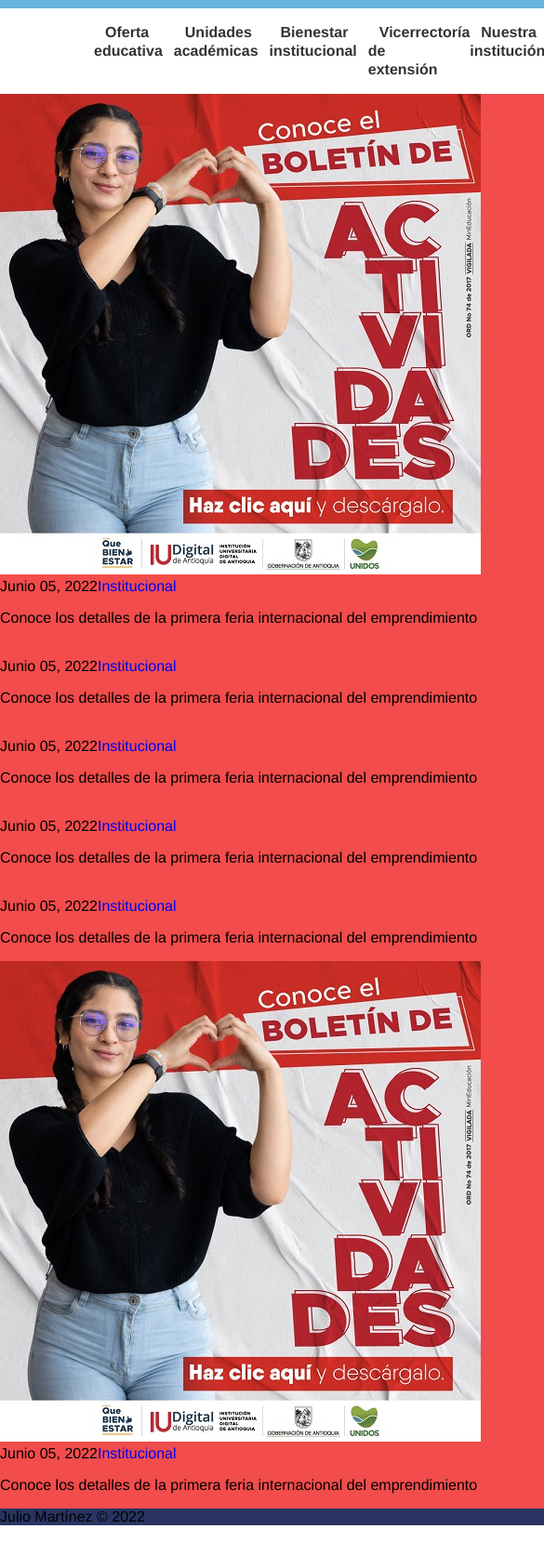
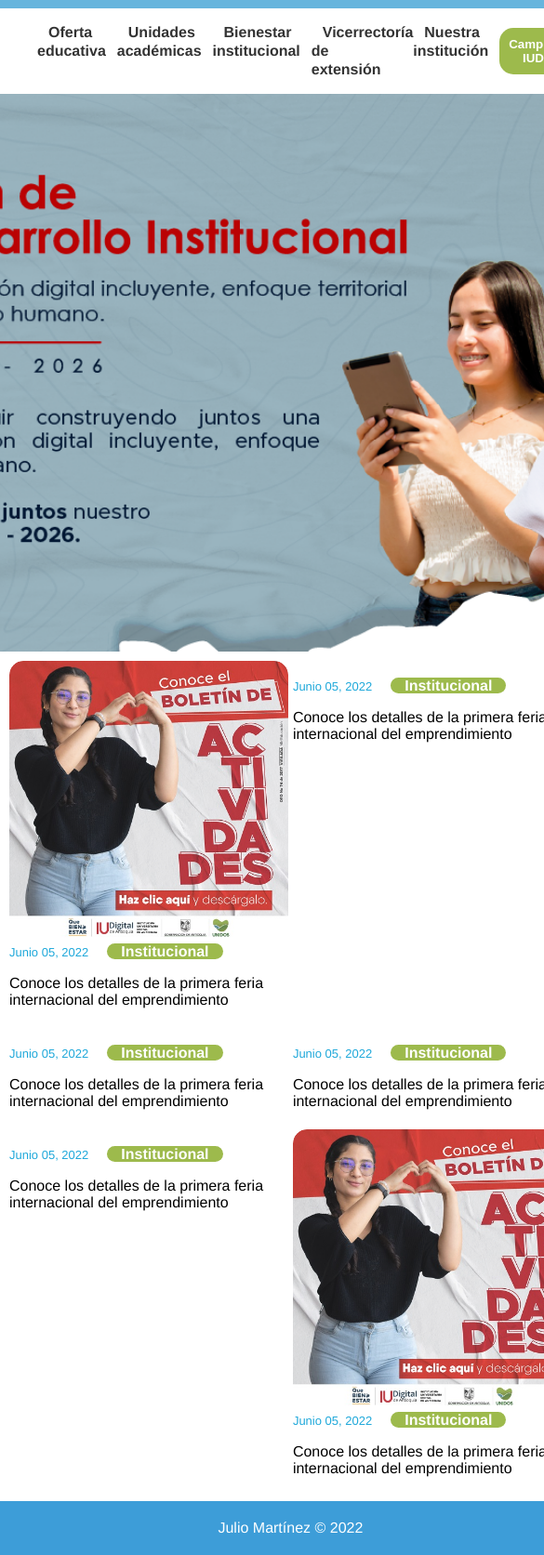
Before and after one commit to julioiud/iudpage, a plain HTML site: page index.html in a window 390 px wide. Shown: the part 29-1702 px from the top of the page at 93% size, 585 px wide, since content can reach past the window. Before the commit the page ends 1670 px from the top, so only its background shows below. Drawn offline with Linux system fonts and the light colour scheme.

Commit message:
:iphone: ending css & media queries

```diff
--- a/css/style.css
+++ b/css/style.css
@@ -100,7 +100,11 @@ a{
 */
 .slider{
     grid-area: slider;
-    background-color: #F7D716;
+    background: url(../img/PDI_Banner.png);
+    background-position: center;
+    background-repeat: no-repeat;
+    background-size: cover;
+    height: 600px;
 }
 
 /*
@@ -108,15 +112,152 @@ a{
 */
 .section{
     grid-area: section;
-    background-color: #F24C4C;
+    background-color: #ffffff;
 }
 
+.articles{
+    display: grid;
+    grid-template-columns: 1fr 1fr 1fr;
+    grid-gap: 40px;
+    width: 80%;
+    margin: 0 auto;
+    padding: 10px;
+}
+
+.article{
+    border-radius: 15px;
+}
+
+.article span{
+    color: #1ea8da;
+    font-weight: 100;
+    font-size: small;
+    margin-right: 20px;
+}
+
+.article a{
+    background-color: #9DBA4C;
+    border: none;
+    color: #fff;
+    border-radius: 20px;
+    font-weight: bold;
+    padding-left: 15px;
+    padding-right: 15px;
+}
+
+.article img{
+    width: 100%;
+    border-radius: 15px;
+    opacity: 0.9;
+
+    transition: transform 2s;
+    -moz-transition: transform 2s;
+    -webkit-transition: transform 2s;
+    -o-transition: transform 2s;
+    -ms-transition: transform 2s;
+
+    transition: opacity 1s ease-in-out;
+    -moz-transition: transform 1s ease-in-out;
+    -webkit-transition: transform 1s ease-in-out;
+    -o-transition: transform 1s ease-in-out;
+    -ms-transition: transform 1s ease-in-out;
+}
+
+.article img:hover{
+    opacity: 1;
+    transform: scale(1.1);
+}
+
+.article .img{
+    border-radius: 15px;
+    overflow: hidden;
+}
 /*
    footer
 */
 .footer{
     grid-area: footer;
-    background-color: #293462;
+    background-color: #3d9dd8;
+    align-content: center;
+    align-items: center;
 }
 
+.foot{
+    color: #ffffff;
+    text-align: center;
+    height: auto;
+    padding: 20px;
+}
 /******************* MEDIA QUERIES ******************/
+
+@media all and (max-width: 768.99999px){
+    .nav{
+        width: 100%;
+    }
+
+    .menu{
+        display: grid;
+        grid-template-columns: 1fr 1fr 1fr;
+        align-items: center;
+        margin-right: 15px;
+    }
+
+    .nav2 ul li{
+        margin-right: 0;
+    }
+
+    .articles{
+        display: grid;
+        grid-template-columns: auto auto;
+        grid-template-rows: auto auto;
+        grid-gap: 5px;
+        width: 100%;
+        margin: 0 auto;
+        padding: 10px;
+    }
+}
+
+@media all and (max-width: 375.99999px){
+    .menu{
+        align-items: left;
+    }
+
+    .logo{
+        display: none;
+    }
+
+    .nav{
+        width: 100%;
+        margin: auto;
+    }
+
+    .nav2 ul{
+        display: flex;
+        flex-direction: row;
+        flex-wrap: wrap;
+        margin: 0;
+        text-align: left;
+    }
+
+    .nav2 a{
+        font-weight: lighter;
+        white-space: nowrap;
+    }
+
+    .nav2 ul li{
+        text-align: left;
+    }
+
+    .slider{
+        width: 100%;
+        height: 60px;
+    }
+
+    .articles{
+        display: grid;
+        grid-template-columns: auto;
+        grid-template-rows: auto;
+        row-gap: 5px;
+        width: 100%;
+    }
+}
--- a/index.html
+++ b/index.html
@@ -151,7 +151,7 @@
        <!-- footer -->
        <footer class="footer">
            <div class="foot">
-                Julio Martínez &copy; <span id="year">2022</span>
+                Julio Martínez &copy; <span id="year"></span>
            </div>
        </footer>
     </main>
--- a/js/script.js
+++ b/js/script.js
@@ -0,0 +1,5 @@
+const foot = document.getElementById('year');
+
+const year = new Date().getFullYear();
+
+foot.innerHTML = year
```
Also changed, not shown: img/PDI_Banner.png (added).
